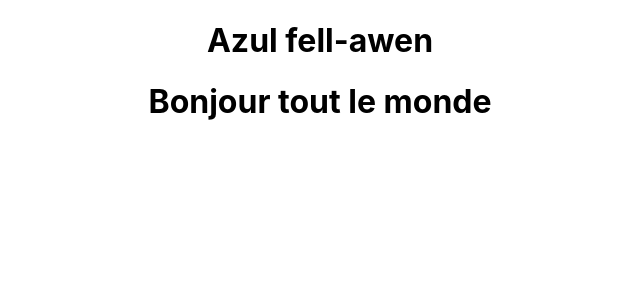
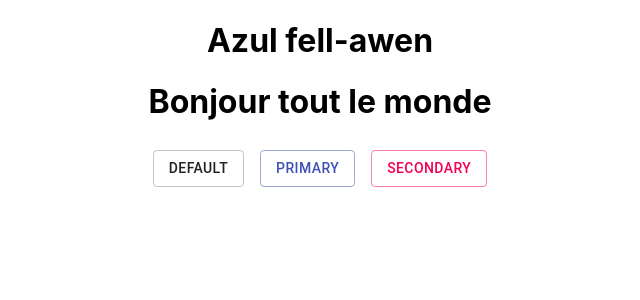
Before and after one commit to anzart/test, a React (Create React App) app: page / in a window 1280 px wide. Shown: the top 300 px of the page, without its empty margins (320-960 px from the left). Built offline with nearby package versions, Linux system fonts and the light colour scheme.

Commit message:
Add MaterialUI package, and MaterialUI Buttons components

```diff
--- a/package.json
+++ b/package.json
@@ -3,6 +3,7 @@
   "version": "0.1.0",
   "private": true,
   "dependencies": {
+    "@material-ui/core": "^4.0.0-beta.1",
     "react": "^16.8.6",
     "react-dom": "^16.8.6",
     "react-scripts": "3.0.0"
--- a/src/App.js
+++ b/src/App.js
@@ -1,11 +1,29 @@
 import React from "react";
+import { makeStyles } from "@material-ui/core/styles";
+import Button from "@material-ui/core/Button";
 import "./App.css";
 
+const useStyles = makeStyles((theme) => ({
+  button: {
+    margin: theme.spacing(1)
+  }
+}));
+
 function App() {
+  const classes = useStyles();
   return (
     <div className="App">
       <h1>Azul fell-awen</h1>
       <h1>Bonjour tout le monde</h1>
+      <Button variant="outlined" className={classes.button}>
+        Default
+      </Button>
+      <Button variant="outlined" color="primary" className={classes.button}>
+        Primary
+      </Button>
+      <Button variant="outlined" color="secondary" className={classes.button}>
+        Secondary
+      </Button>
     </div>
   );
 }
```
Also changed, not shown: 1 other file (tests, documents, lock files or other folders).
